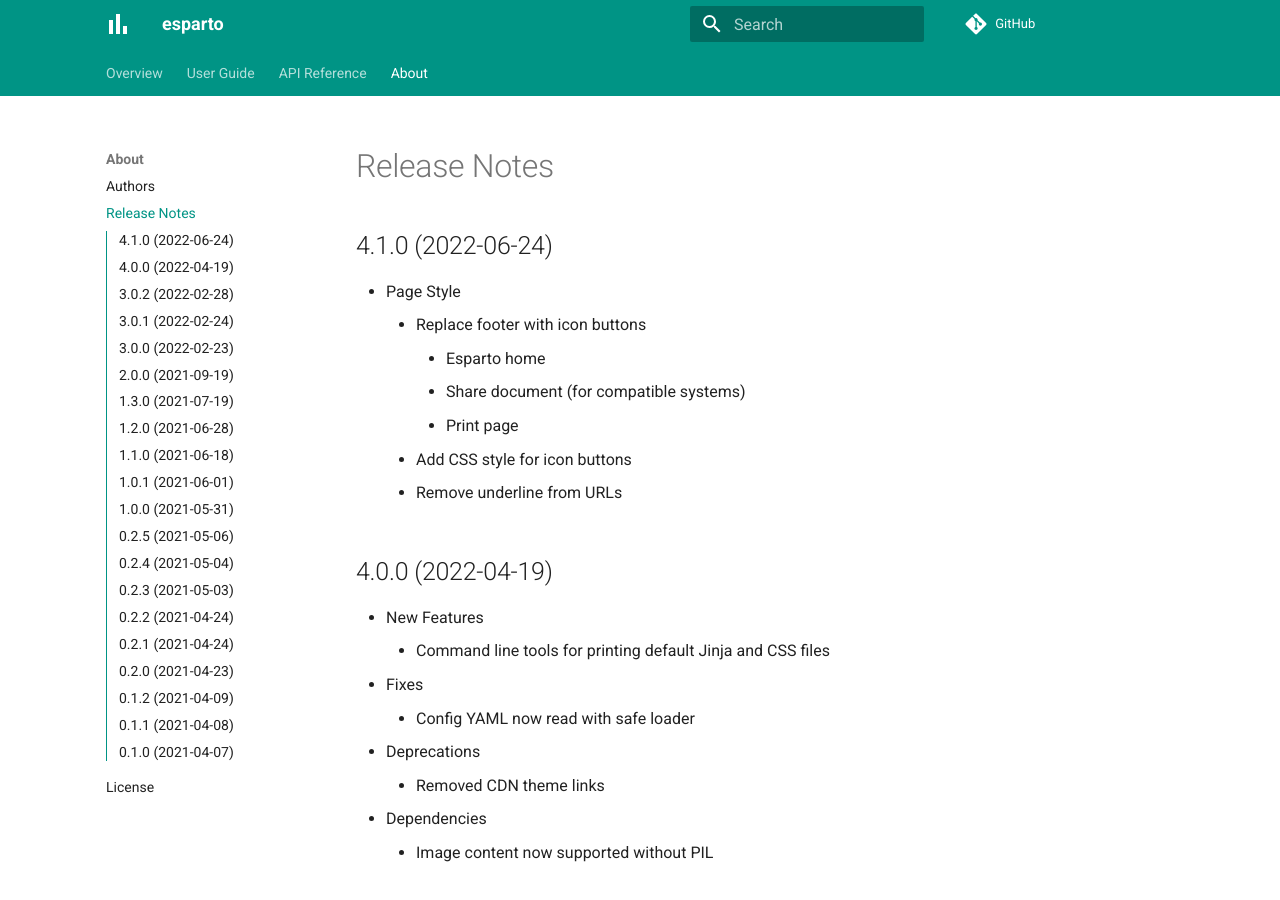
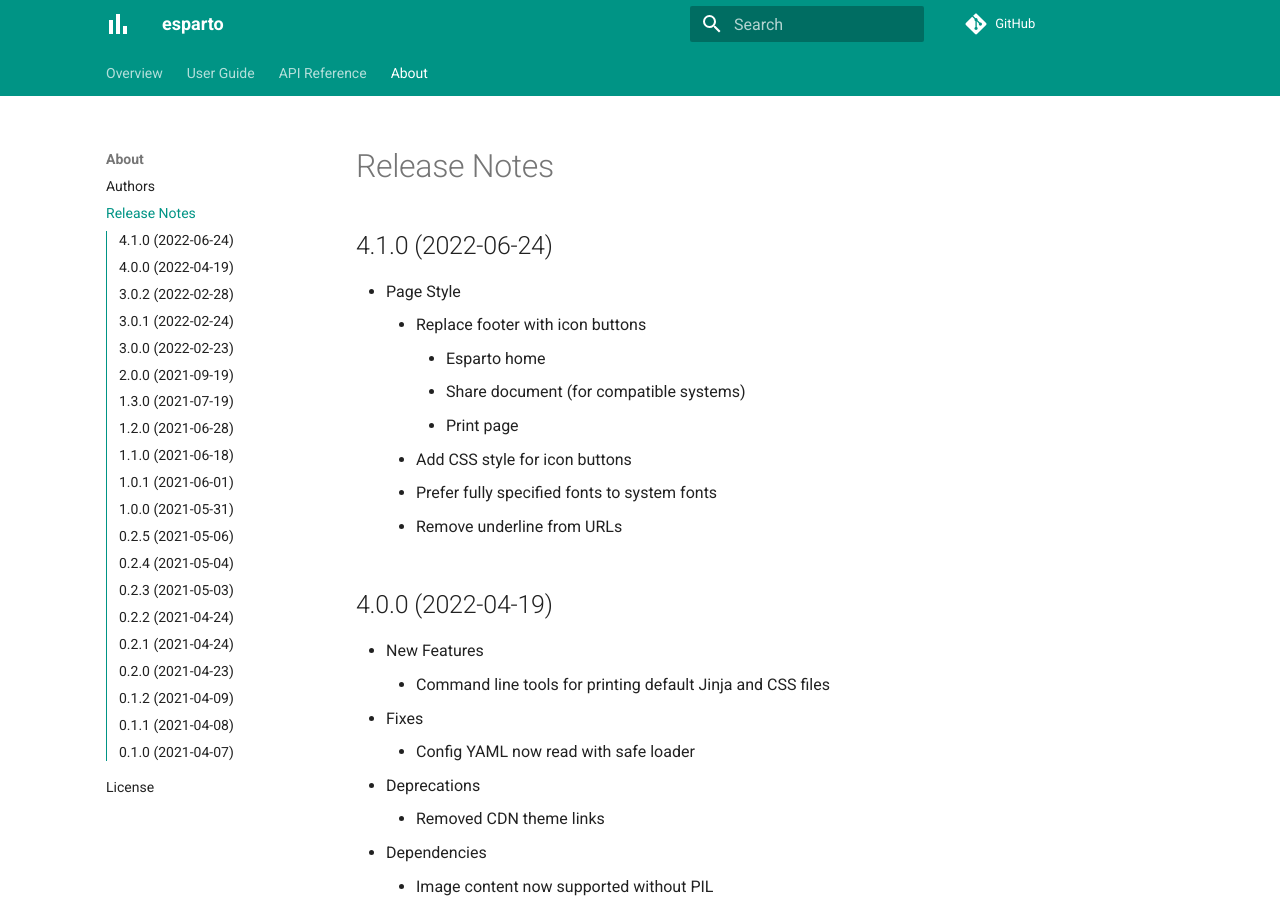
Before and after one commit to domvwt/esparto, an MkDocs documentation site: the page built from docs/04-about/release-notes.md, in a window 1280 px wide and 900 px high. Built offline with MkDocs 1.6.1 and Material for MkDocs 9.7.7, drawn with Linux system fonts in a browser that asks for light colours; comment, search, counter and statistics services are not loaded.

Commit message:
Update release notes

```diff
--- a/docs/04-about/release-notes.md
+++ b/docs/04-about/release-notes.md
@@ -10,6 +10,7 @@
         - Share document (for compatible systems)
         - Print page
     - Add CSS style for icon buttons
+    - Prefer fully specified fonts to system fonts
     - Remove underline from URLs
 
 4.0.0 (2022-04-19)
```
